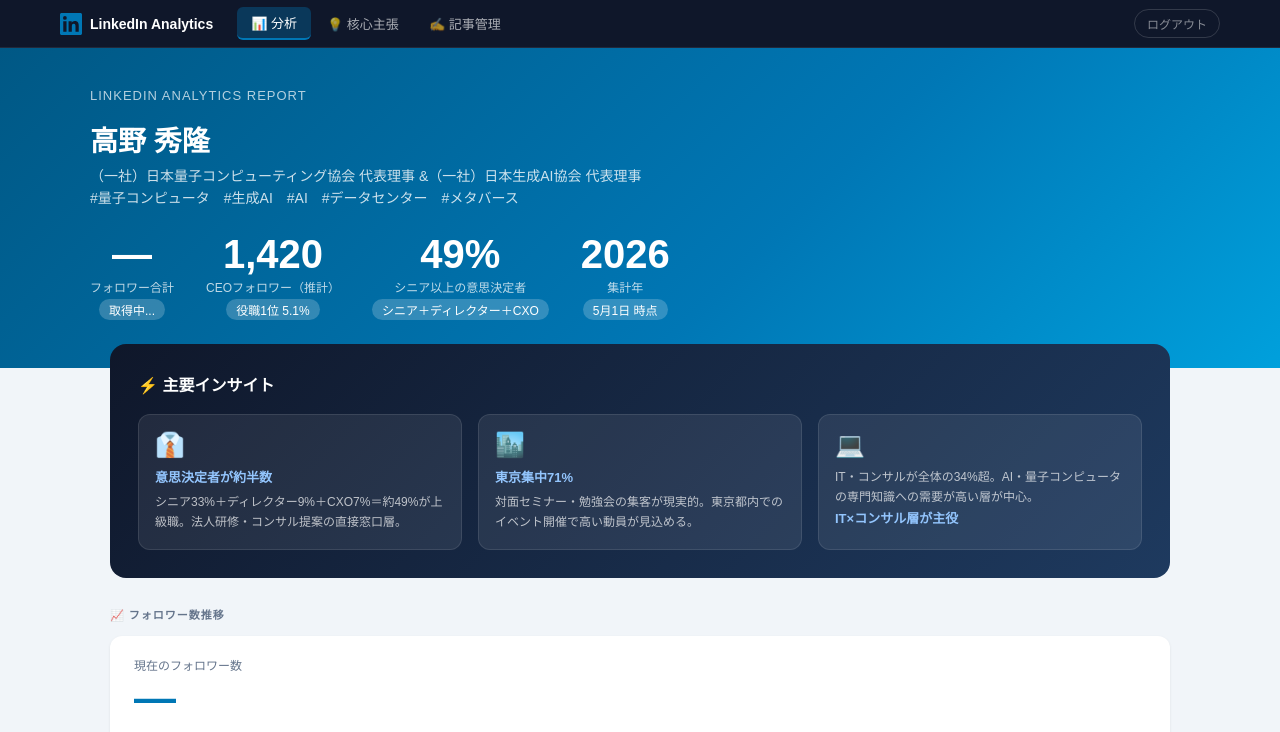
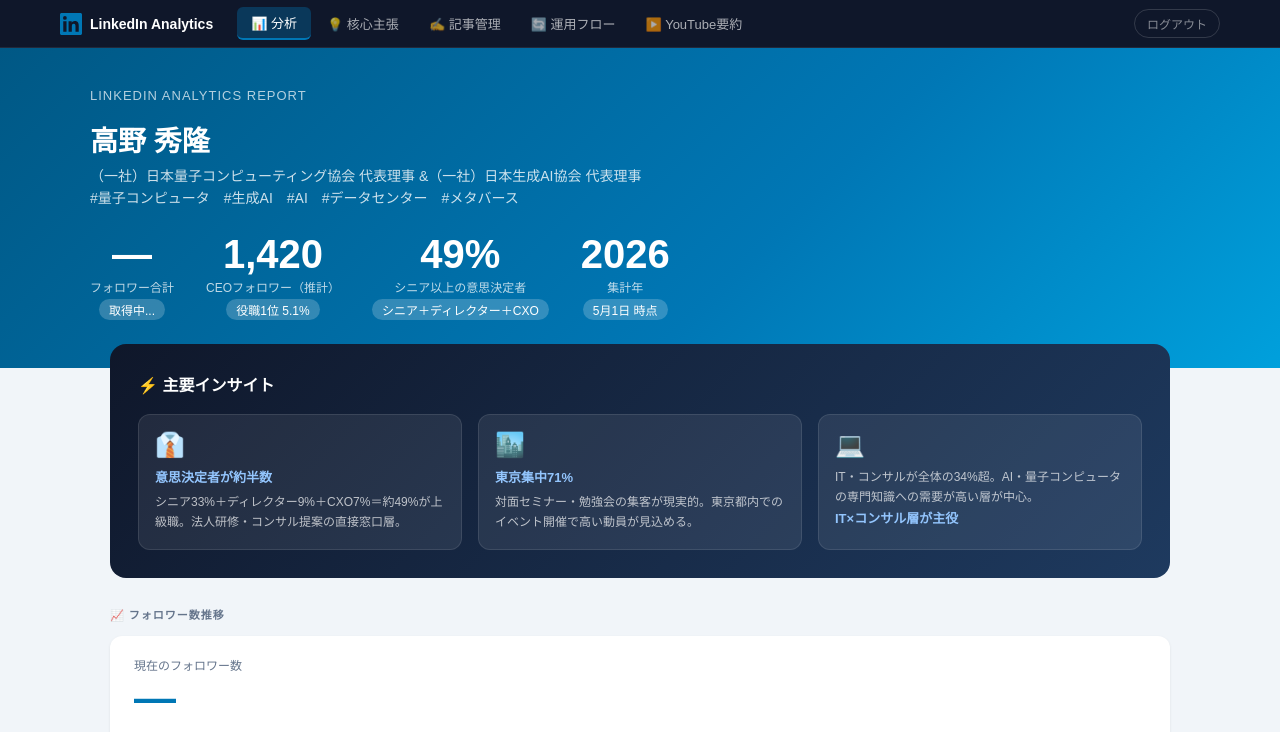
Before and after one commit to jqca/linkedin-analytics, a plain HTML site: page index.html in a window 1280 px wide. Shown: the top 732 px of the page. Drawn offline with nearby package versions, Linux system fonts and the light colour scheme; no server answers.

Commit message:
fix: 分析ページのナビに運用フロー・YouTube要約メニューを追加

```diff
--- a/index.html
+++ b/index.html
@@ -214,6 +214,8 @@
       <a href="/" class="active">📊 分析</a>
       <a href="/beliefs">💡 核心主張</a>
       <a href="/articles">✍️ 記事管理</a>
+      <a href="/workflow">🔄 運用フロー</a>
+      <a href="/youtube-summary">▶️ YouTube要約</a>
     </div>
     <a href="/logout" class="topnav-logout">ログアウト</a>
   </div>
```
